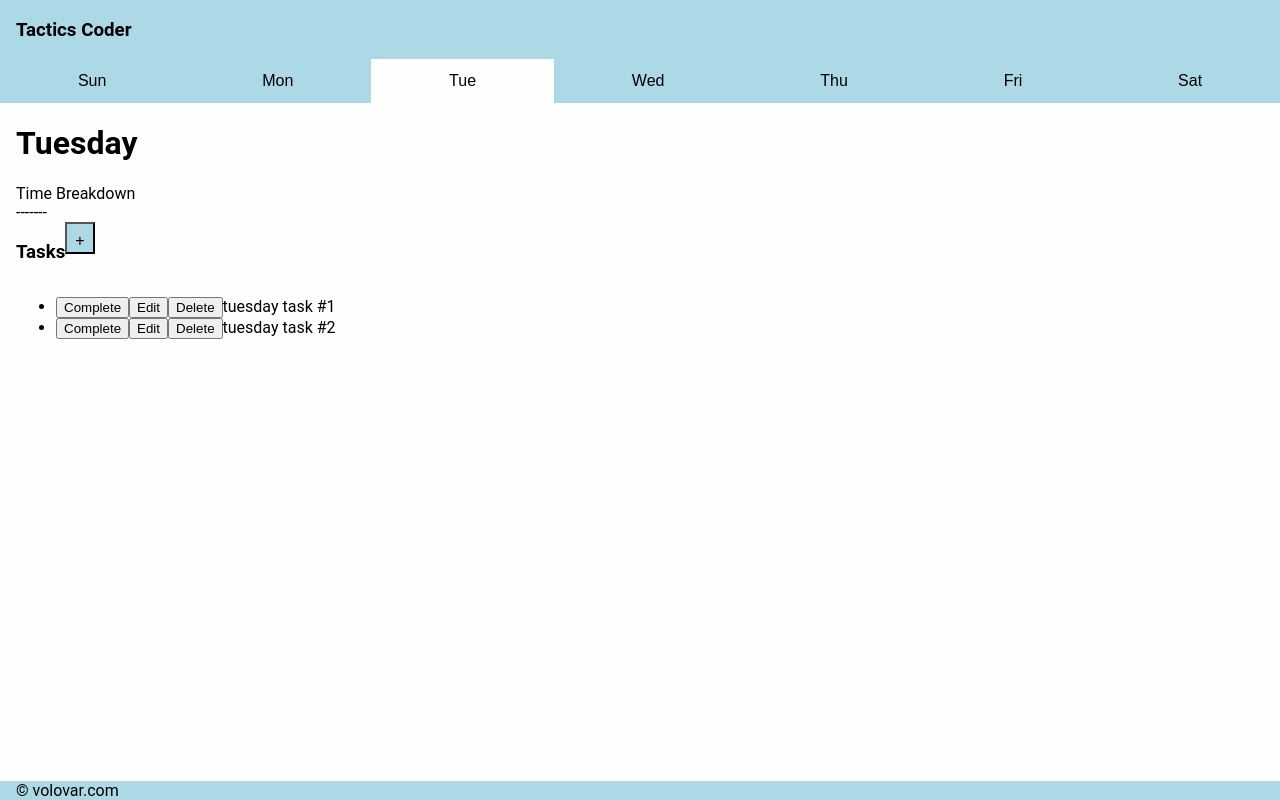
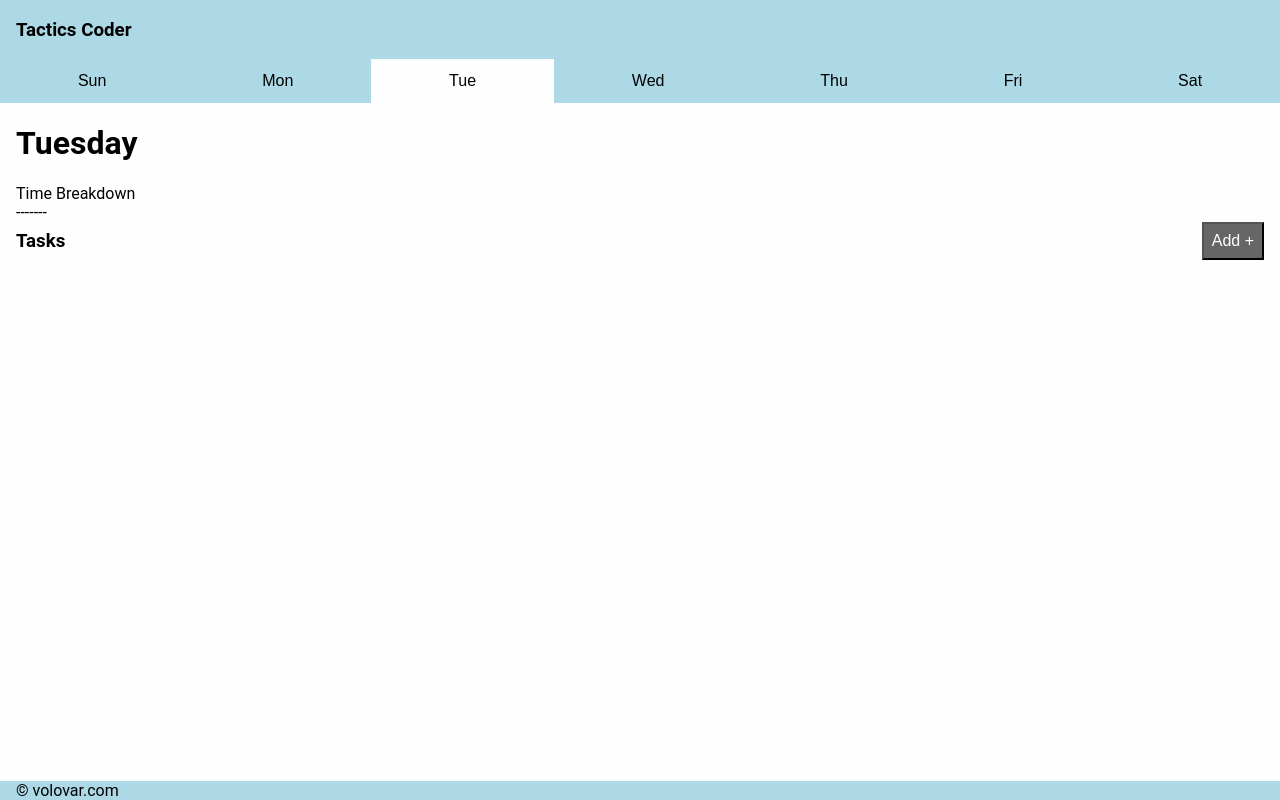
Before and after one commit to volovar/hack-tactics, a React app: page / in a window 1280 px wide. Built offline with nearby package versions, Linux system fonts and the light colour scheme.

Commit message:
[TCTCS | 062019] Remove Temp Task Data, Update Styling
Removed the temp data used to populate tasks early in development.

Added additional styling to make things look a bit nicer and to test out
the column layout on smaller screens.

```diff
--- a/src/components/DayView/day-view.styles.js
+++ b/src/components/DayView/day-view.styles.js
@@ -16,7 +16,10 @@ export const dayList = css`
 
 export const dayDetails = css`
     background: #fefefe;
+    display: flex;
+    flex-direction: column;
     flex-grow: 1;
+    overflow: auto;
     padding: 0 1em;
 `;
 
--- a/src/components/Task/Task.js
+++ b/src/components/Task/Task.js
@@ -2,6 +2,11 @@ import React, { useState } from "react";
 import TaskEditor from "components/TaskEditor/TaskEditor";
 import { useTaskDispatch } from "contexts/TaskContext";
 import { css } from "emotion";
+
+const detailStyle = css`
+    display: block;
+    padding-bottom: 0.4em;
+`;
 
 const Task = ({ task }) => {
     const dispatch = useTaskDispatch();
@@ -24,27 +29,32 @@ const Task = ({ task }) => {
     };
 
     return (
-        <li>
+        <li
+            className={css`
+                padding-bottom: 1.4em;
+            `}
+        >
             {isEditing ? (
                 <TaskEditor handleCancel={handleCancel} editTask={task} />
             ) : (
                 <>
+                    <span
+                        className={
+                            task.done
+                                ? css`
+                                      ${detailStyle}
+                                      text-decoration: line-through;
+                                  `
+                                : detailStyle
+                        }
+                    >
+                        {task.name}
+                    </span>
                     <button onClick={handleDone}>
                         {task.done ? "Re-open" : "Complete"}
                     </button>
                     <button onClick={handleEdit}>Edit</button>
                     <button onClick={handleDelete}>Delete</button>
-                    <span
-                        className={
-                            task.done
-                                ? css`
-                                      text-decoration: line-through;
-                                  `
-                                : undefined
-                        }
-                    >
-                        {task.name}
-                    </span>
                 </>
             )}
         </li>
--- a/src/components/TaskList/TaskList.js
+++ b/src/components/TaskList/TaskList.js
@@ -2,6 +2,7 @@ import React from "react";
 import Task from "components/Task/Task";
 import { useTaskState } from "contexts/TaskContext";
 import { useDayState } from "contexts/DayContext";
+import { css } from "emotion";
 
 const TaskList = () => {
     const { tasks } = useTaskState();
@@ -9,7 +10,16 @@ const TaskList = () => {
     const filteredTasks = tasks.filter(task => task.day === currentDay);
 
     return filteredTasks ? (
-        <ul>
+        <ul
+            className={css`
+                list-style: none;
+                padding: 0;
+                display: flex;
+                flex-direction: column;
+                flex-grow: 1;
+                overflow: auto;
+            `}
+        >
             {filteredTasks.map((task, i) => (
                 <Task key={`task-${i}`} task={task} />
             ))}
--- a/src/components/TaskView/TaskView.js
+++ b/src/components/TaskView/TaskView.js
@@ -3,22 +3,35 @@ import TaskList from "components/TaskList/TaskList";
 import TaskEditor from "components/TaskEditor/TaskEditor";
 import { css } from "emotion";
 
+const headerStyle = css`
+    margin: 0;
+`;
+
 const buttonStyle = css`
-    background: lightblue;
+    background: #666;
     box-sizing: border-box;
+    color: #fff;
+    cursor: pointer;
     font-size: 1em;
-    max-height: 2em;
-    max-width: 2em;
     outline: none;
     padding: 0.5em;
+    transition: background 150ms linear;
 
     &:active {
-        background: blue;
+        background: #333;
+    }
+
+    &:disabled {
+        background: #999;
+        color: #ccc;
+        cursor: not-allowed;
     }
 `;
 
 const taskHeaderStyle = css`
+    align-items: center;
     display: flex;
+    justify-content: space-between;
 `;
 
 const TaskView = () => {
@@ -33,11 +46,22 @@ const TaskView = () => {
     };
 
     return (
-        <div>
+        <div
+            className={css`
+                display: flex;
+                flex-direction: column;
+                flex-grow: 1;
+                overflow: auto;
+            `}
+        >
             <div className={taskHeaderStyle}>
-                <h3>Tasks</h3>
-                <button onClick={handleClick} className={buttonStyle}>
-                    +
+                <h3 className={headerStyle}>Tasks</h3>
+                <button
+                    onClick={handleClick}
+                    className={buttonStyle}
+                    disabled={addNew}
+                >
+                    Add +
                 </button>
             </div>
             <TaskList />
--- a/src/contexts/TaskContext.js
+++ b/src/contexts/TaskContext.js
@@ -14,22 +14,7 @@ const generateId = currentIds => {
     return currentIds.includes(newId) ? generateId(currentIds) : newId;
 };
 
-// Temp task data
-const initialTasks = JSON.parse(window.localStorage.getItem("tasks")) || [
-    { _id: 0, name: "sunday task #1", day: 0, done: false },
-    { _id: 1, name: "sunday task #2", day: 0, done: true },
-    { _id: 2, name: "monday task #1", day: 1, done: false },
-    { _id: 3, name: "tuesday task #1", day: 2, done: false },
-    { _id: 4, name: "tuesday task #2", day: 2, done: false },
-    { _id: 5, name: "wednesday task #1", day: 3, done: false },
-    { _id: 6, name: "wednesday task #2", day: 3, done: false },
-    { _id: 7, name: "wednesday task #3", day: 3, done: false },
-    { _id: 8, name: "thursday task #1", day: 4, done: false },
-    { _id: 9, name: "thursday task #2", day: 4, done: true },
-    { _id: 10, name: "thursday task #3", day: 4, done: true },
-    { _id: 11, name: "friday task #1", day: 5, done: false },
-    { _id: 12, name: "saturday task #1", day: 6, done: false }
-];
+const initialTasks = JSON.parse(window.localStorage.getItem("tasks")) || [];
 const initialIds = JSON.parse(localStorage.getItem("ids")) || [];
 let ids = [...initialIds];
 
```
